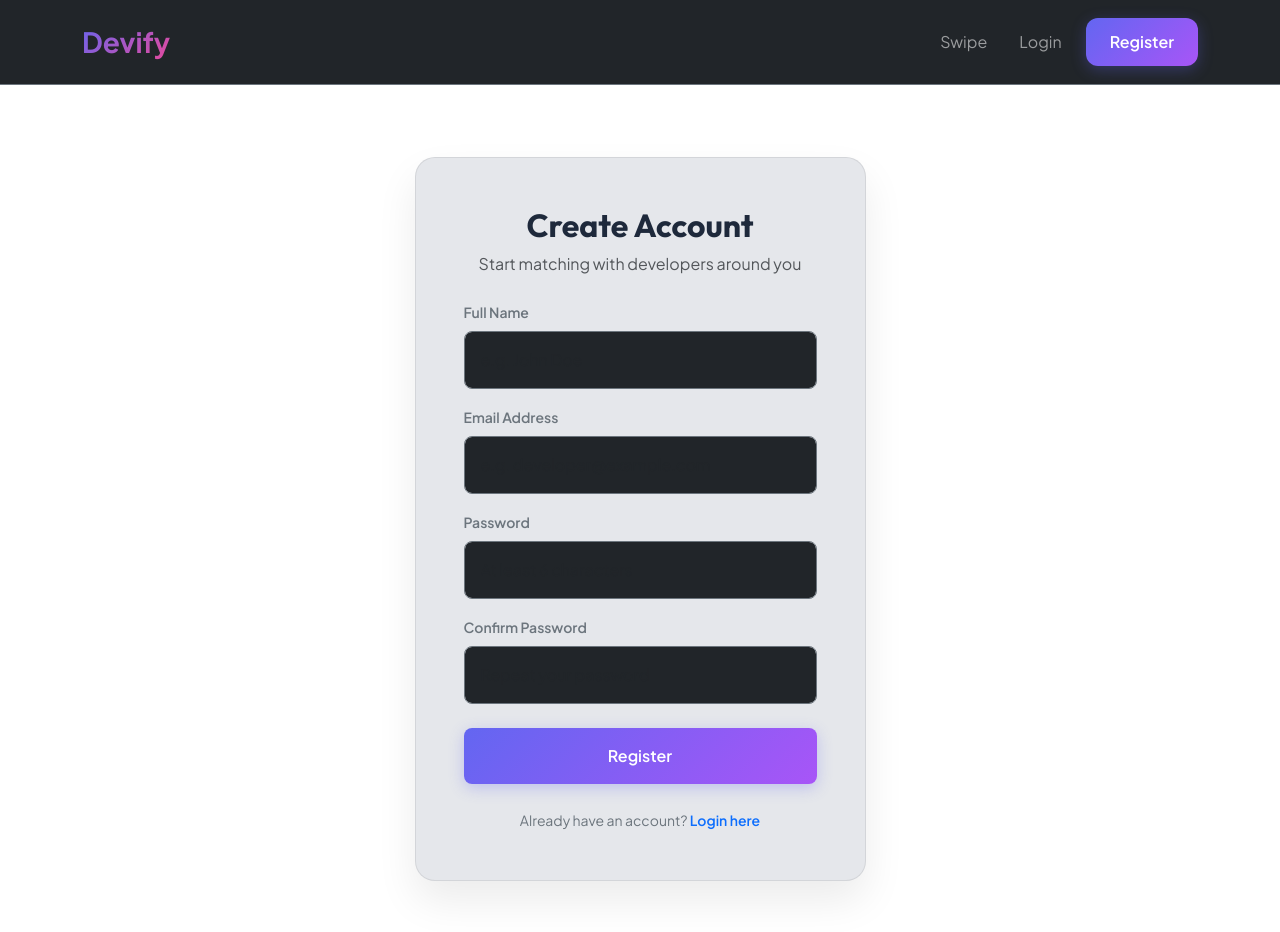
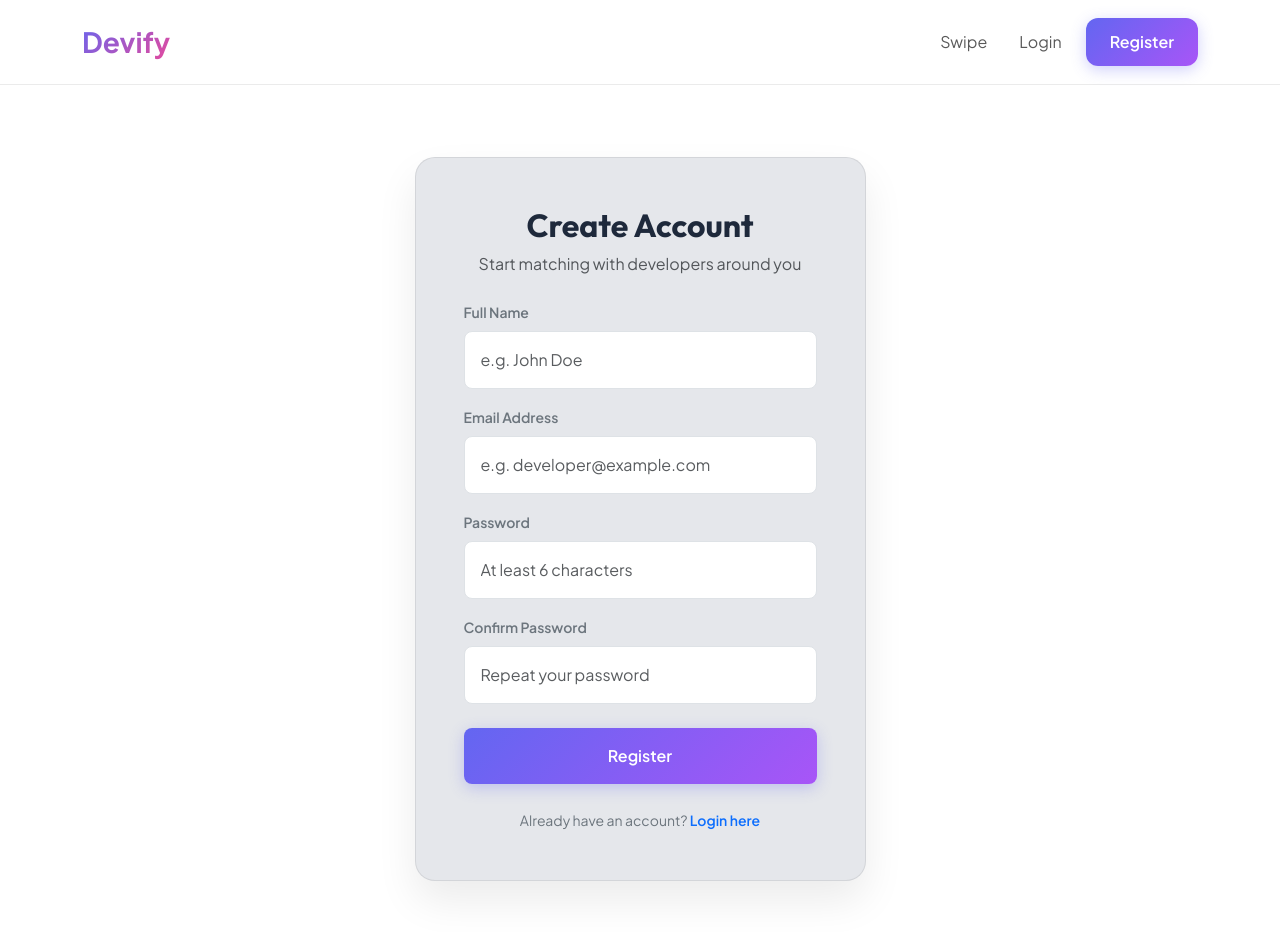
Before and after one commit to akshat-s99/DevSwipe, a React (Vite) app in the folder client/: page /register in a window 1280 px wide. Shown: the top 932 px of the page. Built offline with nearby package versions, Linux system fonts and the light colour scheme.

Commit message:
style: switch remaining white text and dark backgrounds to light theme colors

```diff
--- a/client/src/components/Navbar.jsx
+++ b/client/src/components/Navbar.jsx
@@ -20,7 +20,7 @@ const Navbar = () => {
   };
 
   return (
-    <nav className="navbar navbar-expand-lg navbar-dark bg-dark border-bottom border-secondary py-3">
+    <nav className="navbar navbar-expand-lg navbar-light bg-white border-bottom py-3" style={{ borderColor: 'var(--surface-border) !important' }}>
       <div className="container">
         {/* Brand Logo text with custom swipe gradient */}
         <Link className="navbar-brand fw-bold fs-3 text-transparent bg-clip-text" to="/" style={{
--- a/client/src/context/ErrorContext.jsx
+++ b/client/src/context/ErrorContext.jsx
@@ -113,7 +113,7 @@ export const ErrorProvider = ({ children }) => {
           className="position-fixed top-0 start-0 w-100 h-100 d-flex flex-column align-items-center justify-content-center"
           style={{
             zIndex: 2000,
-            backgroundColor: 'rgba(7, 9, 19, 0.8)',
+            backgroundColor: 'rgba(255, 255, 255, 0.8)',
             backdropFilter: 'blur(5px)'
           }}
         >
--- a/client/src/pages/Login.jsx
+++ b/client/src/pages/Login.jsx
@@ -112,7 +112,8 @@ const Login = () => {
                 <label className="form-label text-secondary fw-semibold small" htmlFor="loginEmailInput">Email Address</label>
                 <input
                   type="email"
-                  className={`form-control bg-dark border-secondary text-white p-3 rounded-3 ${errors.email ? 'is-invalid border-danger' : ''}`}
+                  className={`form-control border p-3 rounded-3 ${errors.email ? 'is-invalid border-danger' : ''}`}
+                  style={{ background: '#fff', borderColor: 'var(--surface-border)', color: 'var(--text-primary)' }}
                   id="loginEmailInput"
                   name="email"
                   placeholder="developer@example.com"
@@ -128,7 +129,8 @@ const Login = () => {
                 <label className="form-label text-secondary fw-semibold small" htmlFor="loginPasswordInput">Password</label>
                 <input
                   type="password"
-                  className={`form-control bg-dark border-secondary text-white p-3 rounded-3 ${errors.password ? 'is-invalid border-danger' : ''}`}
+                  className={`form-control border p-3 rounded-3 ${errors.password ? 'is-invalid border-danger' : ''}`}
+                  style={{ background: '#fff', borderColor: 'var(--surface-border)', color: 'var(--text-primary)' }}
                   id="loginPasswordInput"
                   name="password"
                   placeholder="Enter your password"
--- a/client/src/pages/Matches.jsx
+++ b/client/src/pages/Matches.jsx
@@ -115,7 +115,7 @@ const Matches = () => {
               <Link to="/" className="btn btn-primary-gradient px-4">
                 Start Swiping
               </Link>
-              <Link to="/profile" className="btn btn-outline-secondary px-4 text-white">
+              <Link to="/profile" className="btn btn-outline-secondary px-4 text-dark">
                 Update Profile
               </Link>
             </div>
--- a/client/src/pages/Register.jsx
+++ b/client/src/pages/Register.jsx
@@ -140,7 +140,8 @@ const Register = () => {
                 <label className="form-label text-secondary fw-semibold small" htmlFor="nameInput">Full Name</label>
                 <input
                   type="text"
-                  className={`form-control bg-dark border-secondary text-white p-3 rounded-3 ${errors.name ? 'is-invalid border-danger' : ''}`}
+                  className={`form-control border p-3 rounded-3 ${errors.name ? 'is-invalid border-danger' : ''}`}
+                  style={{ background: '#fff', borderColor: 'var(--surface-border)', color: 'var(--text-primary)' }}
                   id="nameInput"
                   name="name"
                   placeholder="e.g. John Doe"
@@ -156,7 +157,8 @@ const Register = () => {
                 <label className="form-label text-secondary fw-semibold small" htmlFor="emailInput">Email Address</label>
                 <input
                   type="email"
-                  className={`form-control bg-dark border-secondary text-white p-3 rounded-3 ${errors.email ? 'is-invalid border-danger' : ''}`}
+                  className={`form-control border p-3 rounded-3 ${errors.email ? 'is-invalid border-danger' : ''}`}
+                  style={{ background: '#fff', borderColor: 'var(--surface-border)', color: 'var(--text-primary)' }}
                   id="emailInput"
                   name="email"
                   placeholder="e.g. developer@example.com"
@@ -172,7 +174,8 @@ const Register = () => {
                 <label className="form-label text-secondary fw-semibold small" htmlFor="passwordInput">Password</label>
                 <input
                   type="password"
-                  className={`form-control bg-dark border-secondary text-white p-3 rounded-3 ${errors.password ? 'is-invalid border-danger' : ''}`}
+                  className={`form-control border p-3 rounded-3 ${errors.password ? 'is-invalid border-danger' : ''}`}
+                  style={{ background: '#fff', borderColor: 'var(--surface-border)', color: 'var(--text-primary)' }}
                   id="passwordInput"
                   name="password"
                   placeholder="At least 6 characters"
@@ -188,7 +191,8 @@ const Register = () => {
                 <label className="form-label text-secondary fw-semibold small" htmlFor="confirmPasswordInput">Confirm Password</label>
                 <input
                   type="password"
-                  className={`form-control bg-dark border-secondary text-white p-3 rounded-3 ${errors.confirmPassword ? 'is-invalid border-danger' : ''}`}
+                  className={`form-control border p-3 rounded-3 ${errors.confirmPassword ? 'is-invalid border-danger' : ''}`}
+                  style={{ background: '#fff', borderColor: 'var(--surface-border)', color: 'var(--text-primary)' }}
                   id="confirmPasswordInput"
                   name="confirmPassword"
                   placeholder="Repeat your password"
--- a/client/src/pages/Swipe.jsx
+++ b/client/src/pages/Swipe.jsx
@@ -126,7 +126,7 @@ const Swipe = () => {
             <Link to="/login" className="btn btn-primary-gradient px-4 py-2">
               Login
             </Link>
-            <Link to="/register" className="btn btn-outline-secondary px-4 py-2 text-white">
+            <Link to="/register" className="btn btn-outline-secondary px-4 py-2 text-dark">
               Create Account
             </Link>
           </div>
@@ -183,7 +183,7 @@ const Swipe = () => {
             <Link to="/profile" className="btn btn-primary-gradient px-4">
               Update Profile
             </Link>
-            <button className="btn btn-outline-secondary px-4 text-white" onClick={fetchNextProfile}>
+            <button className="btn btn-outline-secondary px-4 text-dark" onClick={fetchNextProfile}>
               Refresh
             </button>
           </div>
@@ -270,7 +270,7 @@ const Swipe = () => {
               </button>
               <button
                 type="button"
-                className="btn btn-outline-secondary py-3 rounded-3 text-white fw-semibold"
+                className="btn btn-outline-secondary py-3 rounded-3 text-dark fw-semibold"
                 onClick={handleCloseMatchModal}
                 style={{ border: '1px solid var(--surface-border)' }}
               >
@@ -289,7 +289,7 @@ const Swipe = () => {
 
           <div className="glass-panel overflow-hidden border-secondary" style={{ borderRadius: '24px' }}>
 
-            <div className="p-4 bg-dark bg-opacity-25 border-bottom border-secondary d-flex justify-content-between align-items-center">
+            <div className="p-4 border-bottom d-flex justify-content-between align-items-center" style={{ background: 'rgba(0,0,0,0.03)', borderColor: 'var(--surface-border)' }}>
               <span className="small text-secondary fw-semibold">DEV MATCHING</span>
               <span className="badge bg-success bg-opacity-10 text-success border border-success rounded-pill px-3 py-1 small">
                 Active Now
@@ -328,7 +328,7 @@ const Swipe = () => {
 
               <div className="mb-4">
                 <h5 className="text-secondary small fw-bold text-uppercase mb-2">About Me</h5>
-                <p className="text-light leading-relaxed" style={{ fontSize: '1.025rem' }}>
+                <p className="text-dark leading-relaxed" style={{ fontSize: '1.025rem' }}>
                   {profile.bio || "No biography provided. This developer is a code artisan of few words."}
                 </p>
               </div>
```
